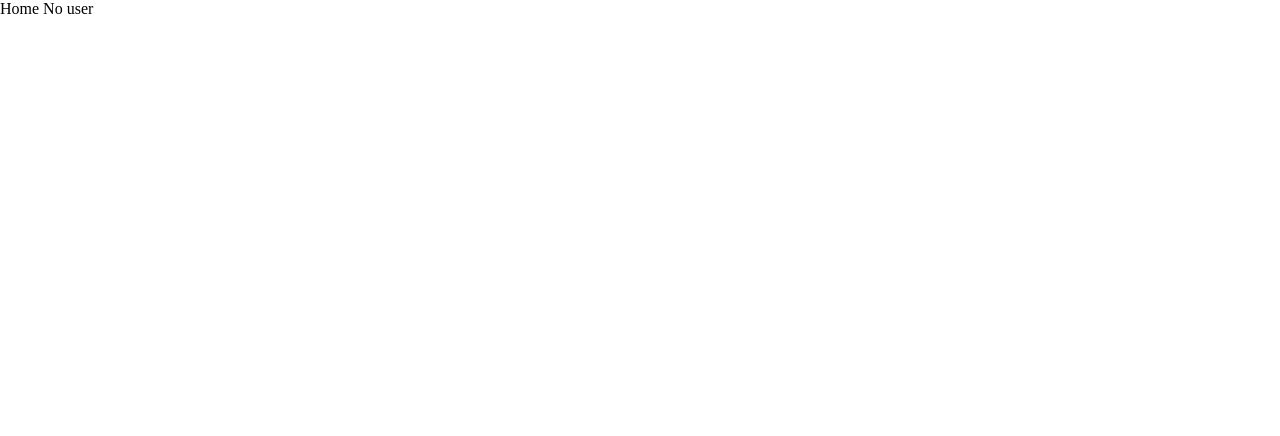
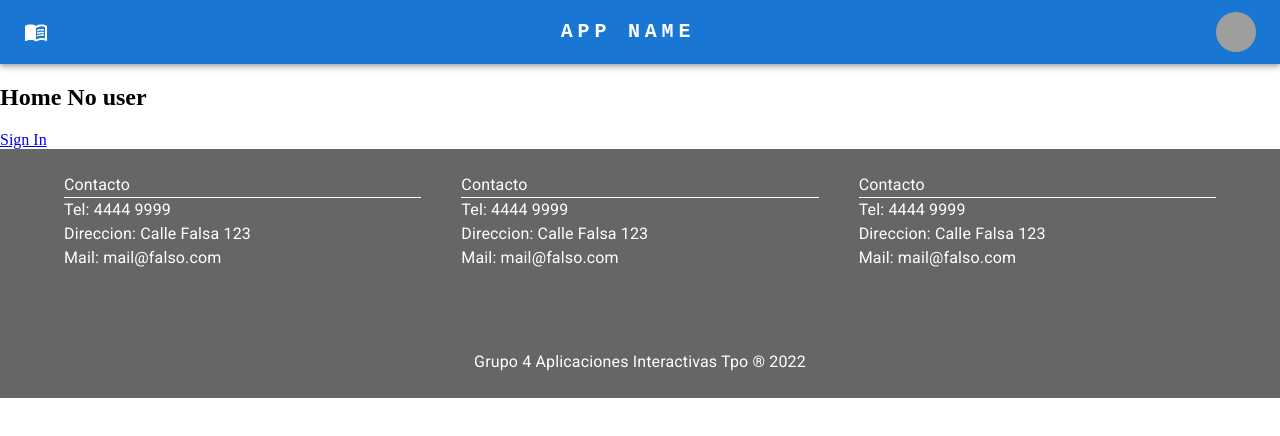
Before and after one commit to NachoRondan/ai-tpo-front, a React (Create React App) app: page / in a window 1280 px wide. Shown: the top 436 px of the page. Built offline with nearby package versions, Linux system fonts and the light colour scheme; grey boxes are pictures that could not be loaded.

Commit message:
Agrego Navbar y footer

```diff
--- a/src/App.js
+++ b/src/App.js
@@ -1,5 +1,7 @@
 import { useState } from "react";
 import { BrowserRouter, Routes, Route, } from "react-router-dom";
+import Navbar from './components/Navbar'
+import Footer from './components/Footer'
 import Home from "./pages/Home";
 import Login from "./pages/Login";
 import Clase from './pages/Clase'
@@ -12,10 +14,12 @@ function App() {
   const [user, setUser] = useState(null)
   return (
     <BrowserRouter>
+      <Navbar/>
       <Routes>
         <Route path="/" >
           <Route index element={<Home user={user}/>}/>
           <Route path="login" element={<Login setUser={setUser}/>}/>
+          <Route path="clase">
             <Route path=':claseId' element={<Clase user={user} />}>
               <Route path="contratacion" element={
                 <ProtectedRoute user={user}>
@@ -23,6 +27,7 @@ function App() {
                 </ProtectedRoute>
               }
               />
+            </Route>
           </Route>
           <Route to='mis-clases' element={
             <ProtectedRoute user={user}>
@@ -33,6 +38,7 @@ function App() {
           <Route path='*' element={<Error/>} />
         </Route>
       </Routes>
+      <Footer/>
     </BrowserRouter>
   );
 }
--- /dev/null
+++ b/src/components/Footer.js
@@ -0,0 +1,57 @@
+import { Container, Grid, Box, Typography } from "@mui/material";
+
+export default function Footer(){
+    return(
+        <Box px={{xs:3, sm:3}} py={{xs:3, sm:3}} bgcolor="text.secondary" color='white'>
+            <Container>
+                <Grid container spacing={5}>
+                    <Grid item xs={12} sm={4}>
+                        <Box borderBottom={1}>
+                            <Typography>Contacto</Typography>
+                        </Box>
+                        <Box>
+                            <Typography>Tel: 4444 9999</Typography>
+                        </Box>
+                        <Box>
+                            <Typography>Direccion: Calle Falsa 123</Typography>
+                        </Box>
+                        <Box>
+                            <Typography>Mail: mail@falso.com</Typography>
+                        </Box>
+                    </Grid>
+                    <Grid item xs={12} sm={4}>
+                        <Box borderBottom={1}>
+                            <Typography>Contacto</Typography>
+                        </Box>
+                        <Box>
+                            <Typography>Tel: 4444 9999</Typography>
+                        </Box>
+                        <Box>
+                            <Typography>Direccion: Calle Falsa 123</Typography>
+                        </Box>
+                        <Box>
+                            <Typography>Mail: mail@falso.com</Typography>
+                        </Box>
+                    </Grid>
+                    <Grid item xs={12} sm={4}>
+                        <Box borderBottom={1}>
+                            <Typography>Contacto</Typography>
+                        </Box>
+                        <Box>
+                            <Typography>Tel: 4444 9999</Typography>
+                        </Box>
+                        <Box>
+                            <Typography>Direccion: Calle Falsa 123</Typography>
+                        </Box>
+                        <Box>
+                            <Typography>Mail: mail@falso.com</Typography>
+                        </Box>
+                    </Grid>
+                </Grid>
+                <Box textAlign='center' pt={{xs:5, sm:10}} pb={{xs:5, sm:0}}>
+                    <Typography>Grupo 4 Aplicaciones Interactivas Tpo &reg; 2022</Typography>
+                </Box>
+            </Container>
+        </Box>
+    )
+}
--- /dev/null
+++ b/src/components/Navbar.js
@@ -0,0 +1,104 @@
+import * as React from 'react';
+import AppBar from '@mui/material/AppBar';
+import Box from '@mui/material/Box';
+import Toolbar from '@mui/material/Toolbar';
+import IconButton from '@mui/material/IconButton';
+import Typography from '@mui/material/Typography';
+import Menu from '@mui/material/Menu';
+import Container from '@mui/material/Container';
+import Avatar from '@mui/material/Avatar';
+import Tooltip from '@mui/material/Tooltip';
+import MenuItem from '@mui/material/MenuItem';
+import MenuBookIcon from '@mui/icons-material/MenuBook';
+
+const settings = ['Profile', 'Account', 'Dashboard', 'Logout'];
+
+const Navbar = () => {
+  const [anchorElUser, setAnchorElUser] = React.useState(null);
+
+  const handleOpenUserMenu = (event) => {
+    setAnchorElUser(event.currentTarget);
+  };
+
+  const handleCloseUserMenu = () => {
+    setAnchorElUser(null);
+  };
+
+  return (
+    <AppBar position="static">
+      <Container maxWidth="xl" >
+        <Toolbar disableGutters>
+        <Box sx={{display: 'flex', width: 1, justifyContent: 'space-between', alignItems: 'center' }}>
+          <MenuBookIcon sx={{ display: { xs: 'none', md: 'flex' }, mr: 1 }} />
+          <Typography
+            variant="h6"
+            noWrap
+            component="a"
+            href="/"
+            sx={{
+              mr: 2,
+              display: { xs: 'none', md: 'flex' },
+              fontFamily: 'monospace',
+              fontWeight: 700,
+              letterSpacing: '.3rem',
+              color: 'inherit',
+              textDecoration: 'none',
+            }}
+          >
+            APP NAME
+          </Typography>
+          <MenuBookIcon sx={{ display: { xs: 'flex', md: 'none' }, mr: 1 }} />
+          <Typography
+            variant="h5"
+            noWrap
+            component="a"
+            href=""
+            sx={{
+              mr: 2,
+              display: { xs: 'flex', md: 'none' },
+              flexGrow: 1,
+              fontFamily: 'monospace',
+              fontWeight: 700,
+              letterSpacing: '.3rem',
+              color: 'inherit',
+              textDecoration: 'none',
+            }}
+          >
+            APP NAME
+          </Typography>
+          <Box sx={{ flexGrow: 0 }}>
+            <Tooltip title="Open settings">
+              <IconButton onClick={handleOpenUserMenu} sx={{ p: 0 }}>
+                <Avatar alt="Remy Sharp" src="/static/images/avatar/2.jpg" />
+              </IconButton>
+            </Tooltip>
+            <Menu
+              sx={{ mt: '45px' }}
+              id="menu-appbar"
+              anchorEl={anchorElUser}
+              anchorOrigin={{
+                vertical: 'top',
+                horizontal: 'right',
+              }}
+              keepMounted
+              transformOrigin={{
+                vertical: 'top',
+                horizontal: 'right',
+              }}
+              open={Boolean(anchorElUser)}
+              onClose={handleCloseUserMenu}
+            >
+              {settings.map((setting) => (
+                <MenuItem key={setting} onClick={handleCloseUserMenu}>
+                  <Typography textAlign="center">{setting}</Typography>
+                </MenuItem>
+              ))}
+            </Menu>
+          </Box>
+          </Box>
+        </Toolbar>
+      </Container>
+    </AppBar>
+  );
+};
+export default Navbar;
--- a/src/pages/Home.js
+++ b/src/pages/Home.js
@@ -1,6 +1,13 @@
+import { Link } from "react-router-dom"
+
 export default function Home({user}) {
   if(!user){
-    return <>Home No user</>
+    return (
+      <div>
+        <h2>Home No user</h2>
+        <Link to='login'> Sign In </Link>
+      </div>
+    )
   }
   return <>Home with user</>
 }
```
Lines whose indentation alone changed are shown as unchanged.
